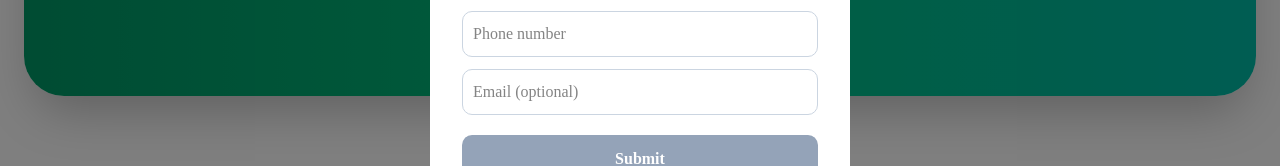
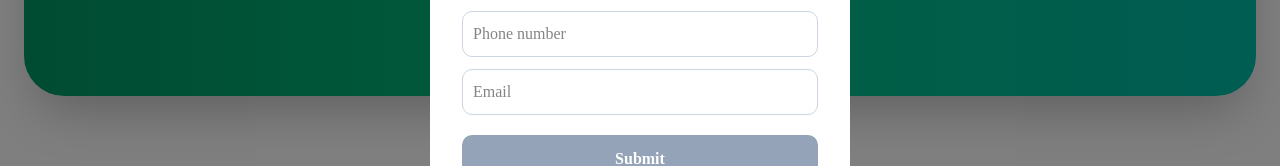
Before and after one commit to aara-education/aara-education, a Next.js app: page / in a window 1280 px wide. Both pictures are taken after a click on the button "Book Free Counselling". Shown: the part 7983-8149 px from the top of the page. Built offline with nearby package versions, Linux system fonts and the light colour scheme; no server answers.

Commit message:
Make email mandatory on lead forms

```diff
--- a/src/components/ContactCTA.tsx
+++ b/src/components/ContactCTA.tsx
@@ -13,7 +13,7 @@ export default function ContactCTA() {
   const [submitted, setSubmitted] = useState(false);
   const [submitting, setSubmitting] = useState(false);
 
-  const isValid = name.trim() !== "" && phone.trim().length >= 10;
+  const isValid = name.trim() !== "" && phone.trim().length >= 10 && email.trim() !== "" && email.includes("@");
 
   async function handleSubmit() {
     setSubmitting(true);
@@ -147,7 +147,7 @@ export default function ContactCTA() {
                   />
                   <input
                     type="email"
-                    placeholder="Email (optional)"
+                    placeholder="Email"
                     value={email}
                     onChange={(e) => setEmail(e.target.value)}
                     style={{ padding: 10, borderRadius: 10, border: "1px solid #cbd5e1" }}
--- a/src/components/compass/StepContact.tsx
+++ b/src/components/compass/StepContact.tsx
@@ -11,7 +11,7 @@ export default function StepContact({ onComplete }: StepContactProps) {
   const [phone, setPhone] = useState("");
   const [email, setEmail] = useState("");
 
-  const isValid = name.trim() !== "" && phone.trim().length >= 10;
+  const isValid = name.trim() !== "" && phone.trim().length >= 10 && email.trim() !== "" && email.includes("@");
 
   return (
     <div className="mx-auto max-w-2xl">
@@ -53,7 +53,7 @@ export default function StepContact({ onComplete }: StepContactProps) {
 
         <div>
           <label className="mb-2 block text-sm font-semibold text-slate-700">
-            Email (optional)
+            Email
           </label>
           <input
             type="email"
```
